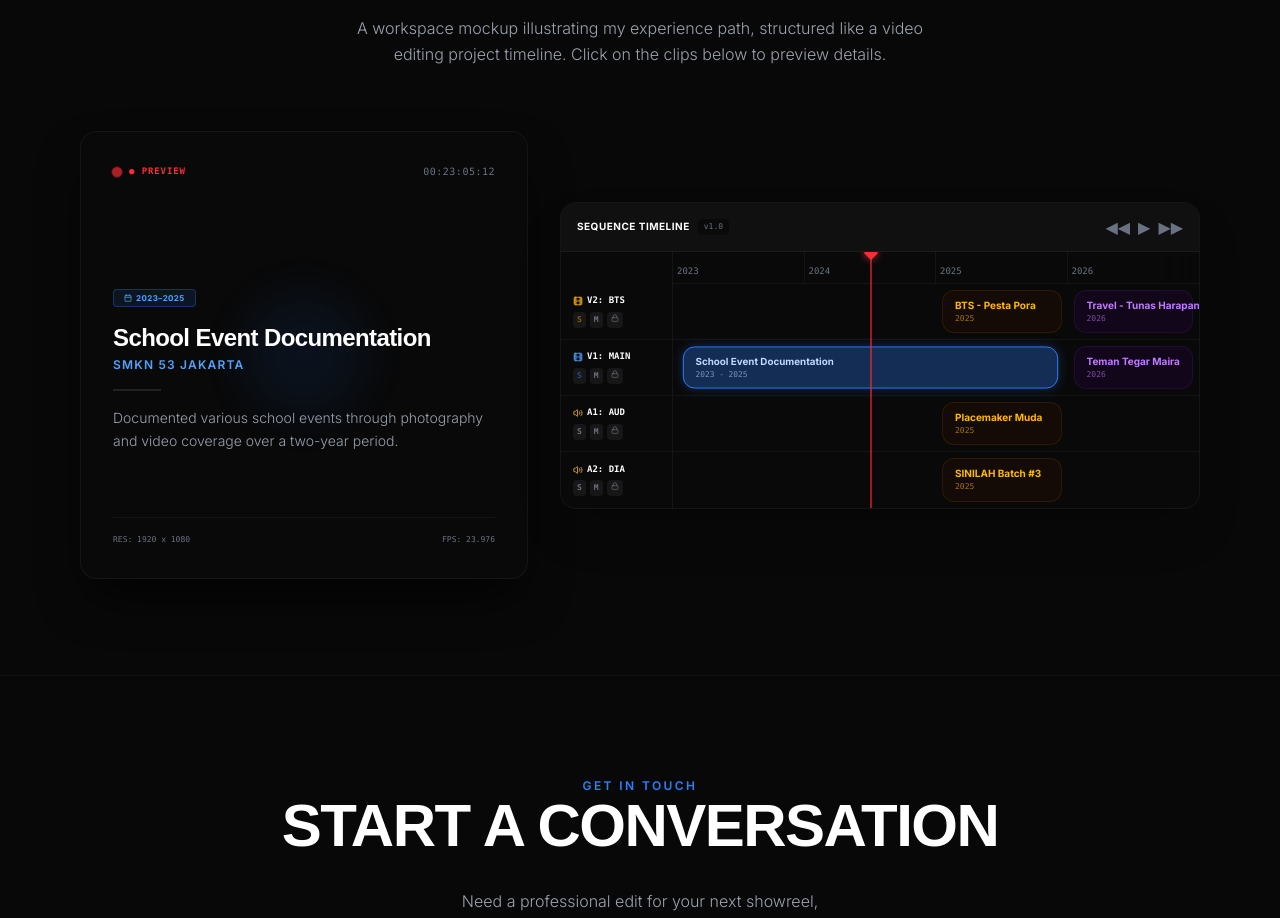
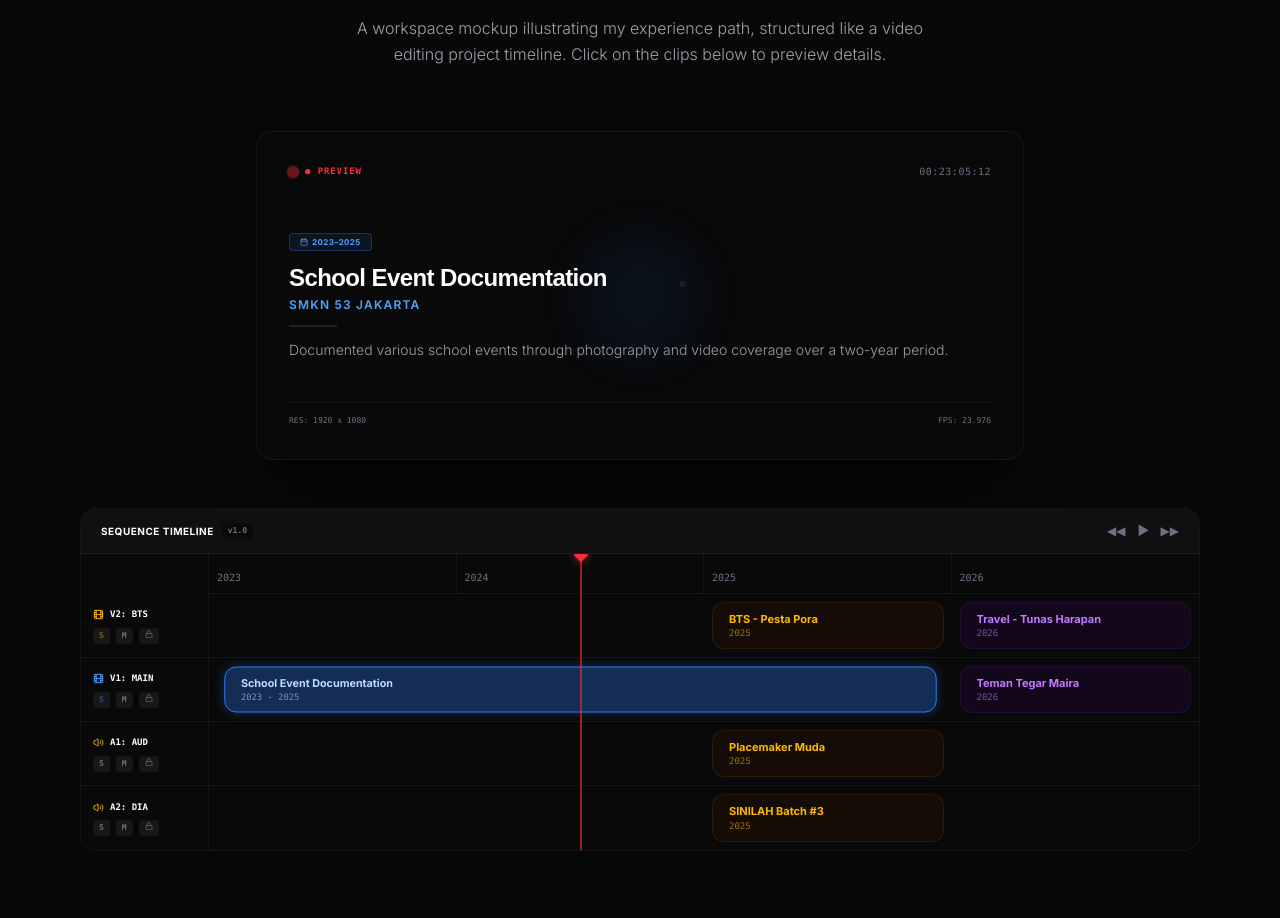
Before and after one commit to Arman1862/portofolio-rashqy, a React (Vite) app: page / in a window 1280 px wide. Shown: the part 1860-2778 px from the top of the page. Built offline with nearby package versions, Linux system fonts and the light colour scheme; a web font is replaced by a local one.

Commit message:
style: change timeline panel to full-width stacked layout and enlarge tracks/font sizes for enhanced legibility and touch target

```diff
--- a/src/pages/Home.tsx
+++ b/src/pages/Home.tsx
@@ -199,12 +199,12 @@ export default function Home() {
             </p>
           </div>
 
-          {/* Interactive Workspace Panel */}
-          <div className="grid grid-cols-1 lg:grid-cols-12 gap-8 items-stretch">
+          {/* Interactive Workspace Panel - Stacked Layout */}
+          <div className="space-y-8 md:space-y-12">
 
-            {/* Left: Program Monitor (Preview Screen) - spans 5 columns on desktop */}
-            <div className="lg:col-span-5 flex flex-col h-full justify-center">
-              <div className="w-full aspect-video md:aspect-[4/3] lg:aspect-square rounded-2xl bg-neutral-950/80 border border-white/5 p-6 md:p-8 relative overflow-hidden flex flex-col justify-between shadow-2xl shadow-black/80 backdrop-blur-xl">
+            {/* Top: Program Monitor (Preview Screen) - Centered, comfortable reading width */}
+            <div className="w-full max-w-3xl mx-auto">
+              <div className="w-full aspect-video md:aspect-[21/9] rounded-2xl bg-neutral-950/80 border border-white/5 p-6 md:p-8 relative overflow-hidden flex flex-col justify-between shadow-2xl shadow-black/80 backdrop-blur-xl">
 
                 {/* Viewport pulsers / decorative grid */}
                 <div className="absolute inset-0 bg-dot-pattern opacity-10 pointer-events-none" />
@@ -215,7 +215,7 @@ export default function Home() {
                     activeEvent.color === "blue" ? "bg-blue-500/40" : activeEvent.color === "amber" ? "bg-amber-500/40" : "bg-purple-500/40"
                   }`} />
                   <div className="absolute w-24 h-24 rounded-full border border-white/5 flex items-center justify-center animate-spin" style={{ animationDuration: '30s' }}>
-                    <div className="w-1 h-1 rounded-full bg-white/40 absolute top-0" />
+                    <div className="w-1.5 h-1.5 rounded-full bg-white/40 absolute top-0" />
                   </div>
                 </div>
 
@@ -231,7 +231,7 @@ export default function Home() {
                 </div>
 
                 {/* Main Viewport details */}
-                <div className="space-y-4 z-10 pt-8 lg:pt-16">
+                <div className="space-y-3 z-10 pt-4 md:pt-6">
                   {/* Period Tag */}
                   <span className={`inline-flex items-center gap-1 px-2.5 py-0.5 rounded text-[8px] font-bold tracking-wider border font-sans uppercase ${activeEvent.colorClass}`}>
                     <Calendar size={8} />
@@ -258,27 +258,27 @@ export default function Home() {
                 </div>
 
                 {/* Viewport Bottom Controls Mock */}
-                <div className="pt-4 border-t border-white/5 flex justify-between items-center text-[8px] font-mono text-gray-500 z-10 mt-6 select-none">
+                <div className="pt-3 border-t border-white/5 flex justify-between items-center text-[8px] font-mono text-gray-500 z-10 mt-4 select-none">
                   <span>RES: 1920 x 1080</span>
                   <span>FPS: 23.976</span>
                 </div>
               </div>
             </div>
 
-            {/* Right: Timeline Panel (Resolve/Premiere mockup) - spans 7 columns */}
-            <div className="lg:col-span-7 flex flex-col justify-center">
+            {/* Bottom: Timeline Panel (Resolve/Premiere mockup) - Spans full width for maximum readability */}
+            <div className="w-full">
               <div className="w-full rounded-2xl bg-neutral-950/80 border border-white/5 overflow-hidden shadow-2xl backdrop-blur-xl flex flex-col">
 
                 {/* Timeline Header (Workspace name & Mini transport controls) */}
-                <div className="bg-neutral-900/60 px-4 py-3 border-b border-white/5 flex items-center justify-between select-none">
+                <div className="bg-neutral-900/60 px-5 py-3.5 border-b border-white/5 flex items-center justify-between select-none">
                   <div className="flex items-center gap-2">
                     <span className="text-[10px] font-bold tracking-wider font-sans text-white uppercase">SEQUENCE TIMELINE</span>
-                    <span className="text-[8px] font-mono px-1.5 py-0.5 bg-neutral-950 rounded text-gray-500">v1.0</span>
+                    <span className="text-[8px] font-mono px-1.5 py-0.5 bg-neutral-950 rounded text-gray-500 font-semibold">v1.0</span>
                   </div>
                   {/* Mock Transport icons */}
-                  <div className="flex items-center gap-2 text-gray-500">
+                  <div className="flex items-center gap-3 text-gray-500 text-xs">
                     <button className="hover:text-white transition-colors duration-200 cursor-default">◀◀</button>
-                    <button className="hover:text-white transition-colors duration-200 cursor-default">▶</button>
+                    <button className="hover:text-white transition-colors duration-200 cursor-default font-bold">▶</button>
                     <button className="hover:text-white transition-colors duration-200 cursor-default">▶▶</button>
                   </div>
                 </div>
@@ -287,55 +287,55 @@ export default function Home() {
                 <div className="flex flex-row">
 
                   {/* Left Column: Track Control Headers */}
-                  <div className="w-20 md:w-28 flex flex-col pt-8 bg-neutral-950/60 border-r border-white/5 font-mono text-[9px] font-semibold text-gray-500 divide-y divide-white/5 select-none">
+                  <div className="w-24 md:w-32 flex flex-col pt-10 bg-neutral-950/60 border-r border-white/5 font-mono text-[9px] font-semibold text-gray-500 divide-y divide-white/5 select-none">
                     {/* Track V2 */}
-                    <div className="h-14 flex flex-col justify-center px-2 md:px-3 space-y-1 bg-neutral-950/20">
-                      <span className="text-white font-bold flex items-center gap-1"><Film size={10} className="text-amber-400" /> V2: BTS</span>
-                      <div className="flex gap-1 text-[8px]">
-                        <span className="px-1 py-0.5 rounded bg-neutral-900 text-amber-500/50 hover:text-amber-400 cursor-pointer">S</span>
-                        <span className="px-1 py-0.5 rounded bg-neutral-900 hover:text-red-400 cursor-pointer">M</span>
-                        <span className="px-1 py-0.5 rounded bg-neutral-900 hover:text-white cursor-pointer"><Lock size={8} /></span>
+                    <div className="h-16 flex flex-col justify-center px-3 space-y-1.5 bg-neutral-950/20">
+                      <span className="text-white font-bold flex items-center gap-1.5"><Film size={11} className="text-amber-400" /> V2: BTS</span>
+                      <div className="flex gap-1.5 text-[8px]">
+                        <span className="px-1.5 py-0.5 rounded bg-neutral-900 text-amber-500/50 hover:text-amber-400 cursor-pointer">S</span>
+                        <span className="px-1.5 py-0.5 rounded bg-neutral-900 hover:text-red-400 cursor-pointer">M</span>
+                        <span className="px-1.5 py-0.5 rounded bg-neutral-900 hover:text-white cursor-pointer"><Lock size={8} /></span>
                       </div>
                     </div>
                     {/* Track V1 */}
-                    <div className="h-14 flex flex-col justify-center px-2 md:px-3 space-y-1 bg-neutral-950/20">
-                      <span className="text-white font-bold flex items-center gap-1"><Film size={10} className="text-blue-400" /> V1: MAIN</span>
-                      <div className="flex gap-1 text-[8px]">
-                        <span className="px-1 py-0.5 rounded bg-neutral-900 text-blue-500/50 hover:text-blue-400 cursor-pointer">S</span>
-                        <span className="px-1 py-0.5 rounded bg-neutral-900 hover:text-red-400 cursor-pointer">M</span>
-                        <span className="px-1 py-0.5 rounded bg-neutral-900 hover:text-white cursor-pointer"><Lock size={8} /></span>
+                    <div className="h-16 flex flex-col justify-center px-3 space-y-1.5 bg-neutral-950/20">
+                      <span className="text-white font-bold flex items-center gap-1.5"><Film size={11} className="text-blue-400" /> V1: MAIN</span>
+                      <div className="flex gap-1.5 text-[8px]">
+                        <span className="px-1.5 py-0.5 rounded bg-neutral-900 text-blue-500/50 hover:text-blue-400 cursor-pointer">S</span>
+                        <span className="px-1.5 py-0.5 rounded bg-neutral-900 hover:text-red-400 cursor-pointer">M</span>
+                        <span className="px-1.5 py-0.5 rounded bg-neutral-900 hover:text-white cursor-pointer"><Lock size={8} /></span>
                       </div>
                     </div>
                     {/* Track A1 */}
-                    <div className="h-14 flex flex-col justify-center px-2 md:px-3 space-y-1 bg-neutral-950/20">
-                      <span className="text-white font-bold flex items-center gap-1"><Volume2 size={10} className="text-amber-400" /> A1: AUD</span>
-                      <div className="flex gap-1 text-[8px]">
-                        <span className="px-1 py-0.5 rounded bg-neutral-900 hover:text-green-400 cursor-pointer">S</span>
-                        <span className="px-1 py-0.5 rounded bg-neutral-900 hover:text-red-400 cursor-pointer">M</span>
-                        <span className="px-1 py-0.5 rounded bg-neutral-900 hover:text-white cursor-pointer"><Lock size={8} /></span>
+                    <div className="h-16 flex flex-col justify-center px-3 space-y-1.5 bg-neutral-950/20">
+                      <span className="text-white font-bold flex items-center gap-1.5"><Volume2 size={11} className="text-amber-400" /> A1: AUD</span>
+                      <div className="flex gap-1.5 text-[8px]">
+                        <span className="px-1.5 py-0.5 rounded bg-neutral-900 hover:text-green-400 cursor-pointer">S</span>
+                        <span className="px-1.5 py-0.5 rounded bg-neutral-900 hover:text-red-400 cursor-pointer">M</span>
+                        <span className="px-1.5 py-0.5 rounded bg-neutral-900 hover:text-white cursor-pointer"><Lock size={8} /></span>
                       </div>
                     </div>
                     {/* Track A2 */}
-                    <div className="h-14 flex flex-col justify-center px-2 md:px-3 space-y-1 bg-neutral-950/20">
-                      <span className="text-white font-bold flex items-center gap-1"><Volume2 size={10} className="text-amber-400" /> A2: DIA</span>
-                      <div className="flex gap-1 text-[8px]">
-                        <span className="px-1 py-0.5 rounded bg-neutral-900 hover:text-green-400 cursor-pointer">S</span>
-                        <span className="px-1 py-0.5 rounded bg-neutral-900 hover:text-red-400 cursor-pointer">M</span>
-                        <span className="px-1 py-0.5 rounded bg-neutral-900 hover:text-white cursor-pointer"><Lock size={8} /></span>
+                    <div className="h-16 flex flex-col justify-center px-3 space-y-1.5 bg-neutral-950/20">
+                      <span className="text-white font-bold flex items-center gap-1.5"><Volume2 size={11} className="text-amber-400" /> A2: DIA</span>
+                      <div className="flex gap-1.5 text-[8px]">
+                        <span className="px-1.5 py-0.5 rounded bg-neutral-900 hover:text-green-400 cursor-pointer">S</span>
+                        <span className="px-1.5 py-0.5 rounded bg-neutral-900 hover:text-red-400 cursor-pointer">M</span>
+                        <span className="px-1.5 py-0.5 rounded bg-neutral-900 hover:text-white cursor-pointer"><Lock size={8} /></span>
                       </div>
                     </div>
                   </div>
 
                   {/* Right Column: Scrollable Tracks & Timeline ruler */}
                   <div className="flex-1 overflow-x-auto relative select-none">
-                    <div className="min-w-[600px] md:min-w-full relative">
+                    <div className="min-w-[800px] md:min-w-full relative">
 
                       {/* Timeline Ruler */}
-                      <div className="h-8 border-b border-white/5 grid grid-cols-4 w-full bg-neutral-950/40 text-[9px] font-mono text-gray-500 select-none">
-                        <div className="border-r border-white/5 flex items-end p-1 select-none">2023</div>
-                        <div className="border-r border-white/5 flex items-end p-1 select-none">2024</div>
-                        <div className="border-r border-white/5 flex items-end p-1 select-none">2025</div>
-                        <div className="flex items-end p-1 select-none">2026</div>
+                      <div className="h-10 border-b border-white/5 grid grid-cols-4 w-full bg-neutral-950/40 text-[10px] font-mono text-gray-500 select-none">
+                        <div className="border-r border-white/5 flex items-end p-2 select-none">2023</div>
+                        <div className="border-r border-white/5 flex items-end p-2 select-none">2024</div>
+                        <div className="border-r border-white/5 flex items-end p-2 select-none">2025</div>
+                        <div className="flex items-end p-2 select-none">2026</div>
                       </div>
 
                       {/* Playhead Indicator (Red vertical line) */}
@@ -351,101 +351,101 @@ export default function Home() {
                       <div className="divide-y divide-white/5 select-none relative">
 
                         {/* Track V2 */}
-                        <div className="grid grid-cols-4 w-full h-14 relative bg-neutral-950/10">
+                        <div className="grid grid-cols-4 w-full h-16 relative bg-neutral-950/10">
                           {/* Col 3: BTS */}
-                          <div className="col-start-3 p-1.5 h-full">
+                          <div className="col-start-3 p-2 h-full">
                             <button
                               onClick={() => setActiveTimelineId(3)}
-                              className={`w-full h-full rounded-xl px-3 text-left flex flex-col justify-center transition-all cursor-pointer ${
+                              className={`w-full h-full rounded-xl px-4 text-left flex flex-col justify-center transition-all cursor-pointer ${
                                 activeTimelineId === 3
                                   ? "bg-amber-500/30 border border-amber-500 text-amber-200 shadow-[0_0_12px_rgba(245,158,11,0.3)] scale-[0.98]"
                                   : "bg-amber-950/20 border border-amber-500/10 text-amber-400 hover:bg-amber-950/30"
                               }`}
                             >
-                              <span className="text-[10px] font-bold truncate">BTS - Pesta Pora</span>
-                              <span className="text-[8px] opacity-60 font-mono">2025</span>
+                              <span className="text-[11px] font-bold truncate">BTS - Pesta Pora</span>
+                              <span className="text-[9px] opacity-60 font-mono">2025</span>
                             </button>
                           </div>
                           {/* Col 4: Travel Documentation */}
-                          <div className="col-start-4 p-1.5 h-full">
+                          <div className="col-start-4 p-2 h-full">
                             <button
                               onClick={() => setActiveTimelineId(6)}
-                              className={`w-full h-full rounded-xl px-3 text-left flex flex-col justify-center transition-all cursor-pointer ${
+                              className={`w-full h-full rounded-xl px-4 text-left flex flex-col justify-center transition-all cursor-pointer ${
                                 activeTimelineId === 6
                                   ? "bg-purple-500/30 border border-purple-500 text-purple-200 shadow-[0_0_12px_rgba(168,85,247,0.3)] scale-[0.98]"
                                   : "bg-purple-950/20 border border-purple-500/10 text-purple-400 hover:bg-purple-950/30"
                               }`}
                             >
-                              <span className="text-[10px] font-bold truncate">Travel - Tunas Harapan</span>
-                              <span className="text-[8px] opacity-60 font-mono">2026</span>
+                              <span className="text-[11px] font-bold truncate">Travel - Tunas Harapan</span>
+                              <span className="text-[9px] opacity-60 font-mono">2026</span>
                             </button>
                           </div>
                         </div>
 
                         {/* Track V1 */}
-                        <div className="grid grid-cols-4 w-full h-14 relative bg-neutral-950/10">
+                        <div className="grid grid-cols-4 w-full h-16 relative bg-neutral-950/10">
                           {/* Col 1-3: School Event Documentation */}
-                          <div className="col-start-1 col-span-3 p-1.5 h-full">
+                          <div className="col-start-1 col-span-3 p-2 h-full">
                             <button
                               onClick={() => setActiveTimelineId(1)}
-                              className={`w-full h-full rounded-xl px-3 text-left flex flex-col justify-center transition-all cursor-pointer ${
+                              className={`w-full h-full rounded-xl px-4 text-left flex flex-col justify-center transition-all cursor-pointer ${
                                 activeTimelineId === 1
                                   ? "bg-blue-500/30 border border-blue-500 text-blue-200 shadow-[0_0_12px_rgba(59,130,246,0.3)] scale-[0.98]"
                                   : "bg-blue-950/20 border border-blue-500/10 text-blue-400 hover:bg-blue-950/30"
                               }`}
                             >
-                              <span className="text-[10px] font-bold truncate">School Event Documentation</span>
-                              <span className="text-[8px] opacity-60 font-mono">2023 - 2025</span>
+                              <span className="text-[11px] font-bold truncate">School Event Documentation</span>
+                              <span className="text-[9px] opacity-60 font-mono">2023 - 2025</span>
                             </button>
                           </div>
                           {/* Col 4: Teman Tegar Maira */}
-                          <div className="col-start-4 p-1.5 h-full">
+                          <div className="col-start-4 p-2 h-full">
                             <button
                               onClick={() => setActiveTimelineId(5)}
-                              className={`w-full h-full rounded-xl px-3 text-left flex flex-col justify-center transition-all cursor-pointer ${
+                              className={`w-full h-full rounded-xl px-4 text-left flex flex-col justify-center transition-all cursor-pointer ${
                                 activeTimelineId === 5
                                   ? "bg-purple-500/30 border border-purple-500 text-purple-200 shadow-[0_0_12px_rgba(168,85,247,0.3)] scale-[0.98]"
                                   : "bg-purple-950/20 border border-purple-500/10 text-purple-400 hover:bg-purple-950/30"
                               }`}
                             >
-                              <span className="text-[10px] font-bold truncate">Teman Tegar Maira</span>
-                              <span className="text-[8px] opacity-60 font-mono">2026</span>
+                              <span className="text-[11px] font-bold truncate">Teman Tegar Maira</span>
+                              <span className="text-[9px] opacity-60 font-mono">2026</span>
                             </button>
                           </div>
                         </div>
 
                         {/* Track A1 */}
-                        <div className="grid grid-cols-4 w-full h-14 relative bg-neutral-950/10">
+                        <div className="grid grid-cols-4 w-full h-16 relative bg-neutral-950/10">
                           {/* Col 3: Lokakarya Placemaker */}
-                          <div className="col-start-3 p-1.5 h-full">
+                          <div className="col-start-3 p-2 h-full">
                             <button
                               onClick={() => setActiveTimelineId(2)}
-                              className={`w-full h-full rounded-xl px-3 text-left flex flex-col justify-center transition-all cursor-pointer ${
+                              className={`w-full h-full rounded-xl px-4 text-left flex flex-col justify-center transition-all cursor-pointer ${
                                 activeTimelineId === 2
                                   ? "bg-amber-500/30 border border-amber-500 text-amber-200 shadow-[0_0_12px_rgba(245,158,11,0.3)] scale-[0.98]"
                                   : "bg-amber-950/20 border border-amber-500/10 text-amber-400 hover:bg-amber-950/30"
                               }`}
                             >
-                              <span className="text-[10px] font-bold truncate">Placemaker Muda</span>
-                              <span className="text-[8px] opacity-60 font-mono">2025</span>
+                              <span className="text-[11px] font-bold truncate">Placemaker Muda</span>
+                              <span className="text-[9px] opacity-60 font-mono">2025</span>
                             </button>
                           </div>
                         </div>
 
                         {/* Track A2 */}
-                        <div className="grid grid-cols-4 w-full h-14 relative bg-neutral-950/10">
+                        <div className="grid grid-cols-4 w-full h-16 relative bg-neutral-950/10">
                           {/* Col 3: SINILAH Batch #3 */}
-                          <div className="col-start-3 p-1.5 h-full">
+                          <div className="col-start-3 p-2 h-full">
                             <button
                               onClick={() => setActiveTimelineId(4)}
-                              className={`w-full h-full rounded-xl px-3 text-left flex flex-col justify-center transition-all cursor-pointer ${
+                              className={`w-full h-full rounded-xl px-4 text-left flex flex-col justify-center transition-all cursor-pointer ${
                                 activeTimelineId === 4
                                   ? "bg-amber-500/30 border border-amber-500 text-amber-200 shadow-[0_0_12px_rgba(245,158,11,0.3)] scale-[0.98]"
                                   : "bg-amber-950/20 border border-amber-500/10 text-amber-400 hover:bg-amber-950/30"
                               }`}
                             >
-                              <span className="text-[10px] font-bold truncate">SINILAH Batch #3</span>
-                              <span className="text-[8px] opacity-60 font-mono">2025</span>
+                              <span className="text-[11px] font-bold truncate">SINILAH Batch #3</span>
+                              <span className="text-[9px] opacity-60 font-mono">2025</span>
                             </button>
                           </div>
                         </div>
```
